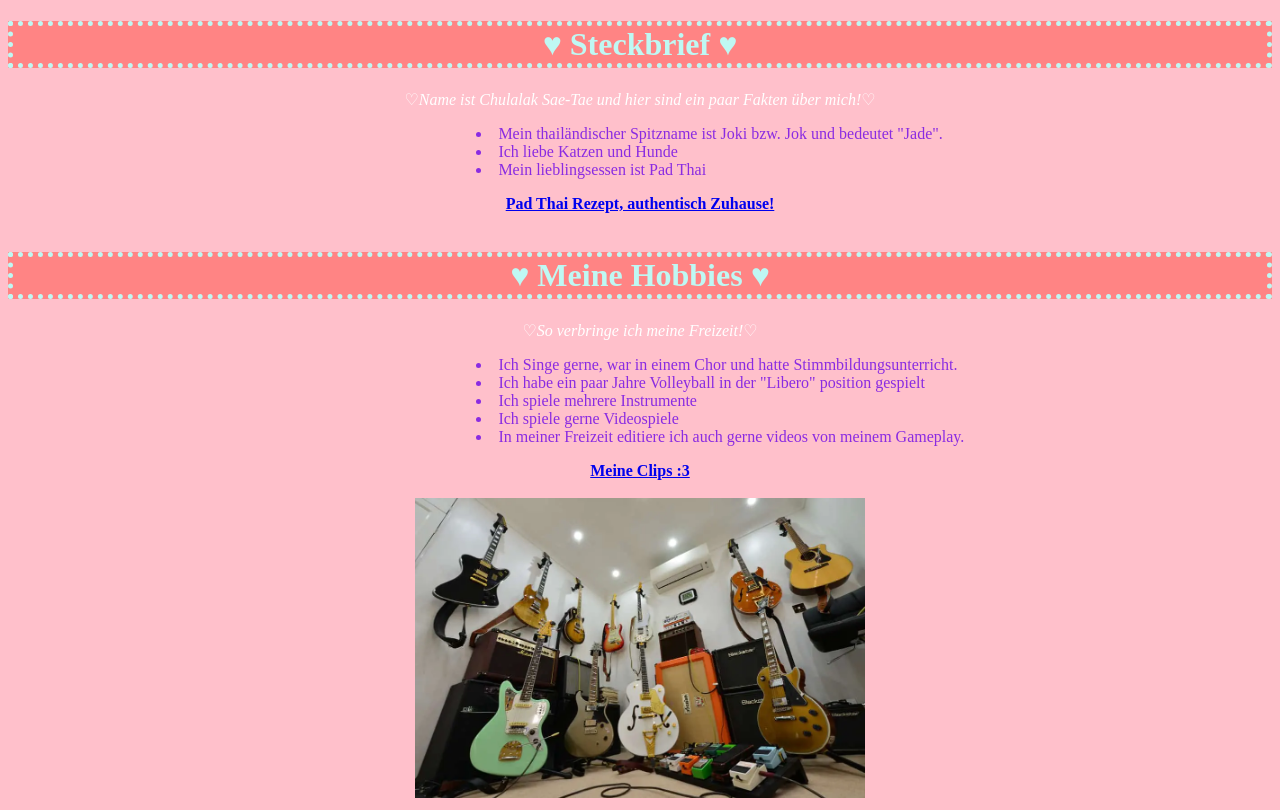
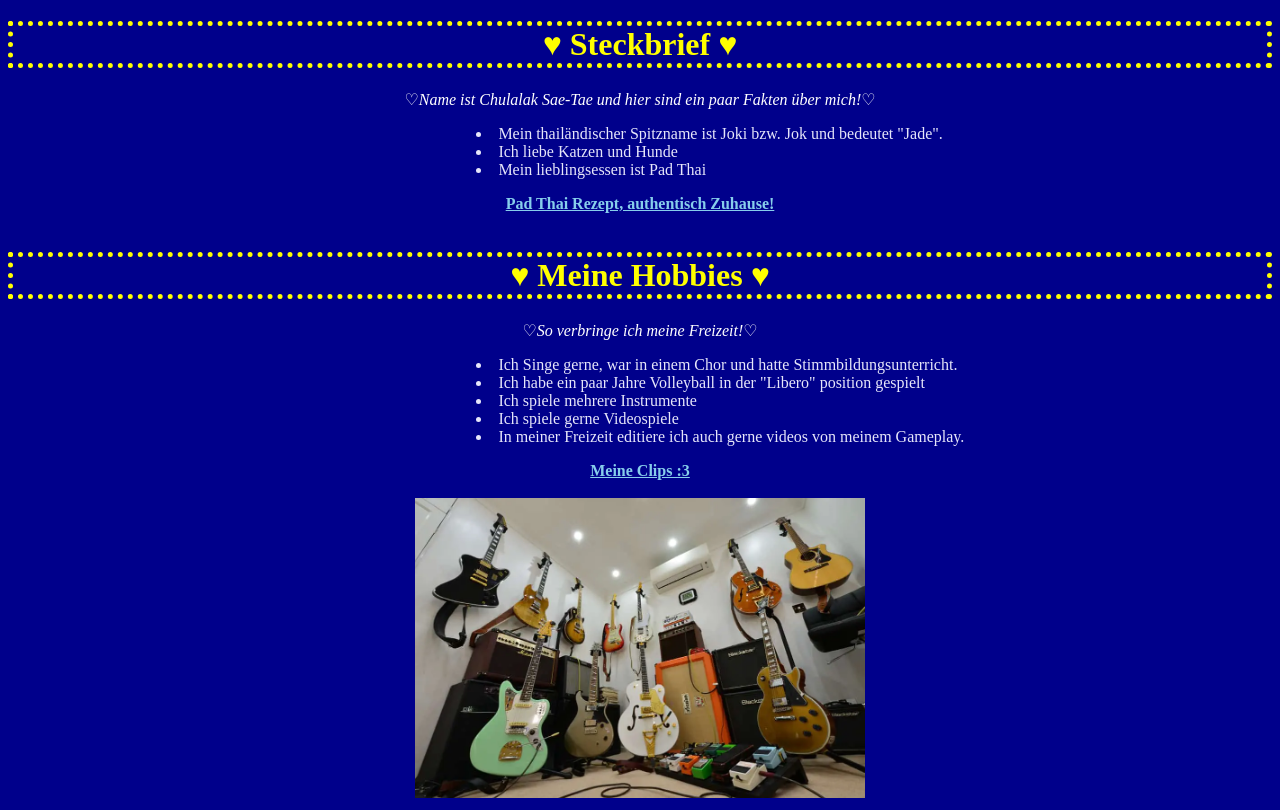
Before and after one commit to Hanabruhx3/HTML, a plain HTML site: page index.html in a window 1280 px wide. Drawn offline with Linux system fonts and the light colour scheme.

Commit message:
colors
changes base color etc

```diff
--- a/style.css
+++ b/style.css
@@ -1,20 +1,20 @@
 body {text-align: center;
-    background-color: pink;
+    background-color: darkblue;
     font-family: 'Times New Roman', Times, serif;
 }
 
   h1 {
-      color: rgb(191, 248, 243);
+      color: yellow;
       border-style: dotted;
       border-width: 5px;
-      background-color: rgb(255, 132, 132);
+      background-color:black);
 }
-  h2 {color: rgb(191, 248, 243);}
 
   p {color: white;}
 
-  ul {color:blueviolet;
+  ul {color:lavender;
     list-style-position: inside;
     text-align: left;
     text-indent: 35%;
 }
+a{color:skyblue}
```
Also changed, not shown: index.html (+0 -1 lines).
